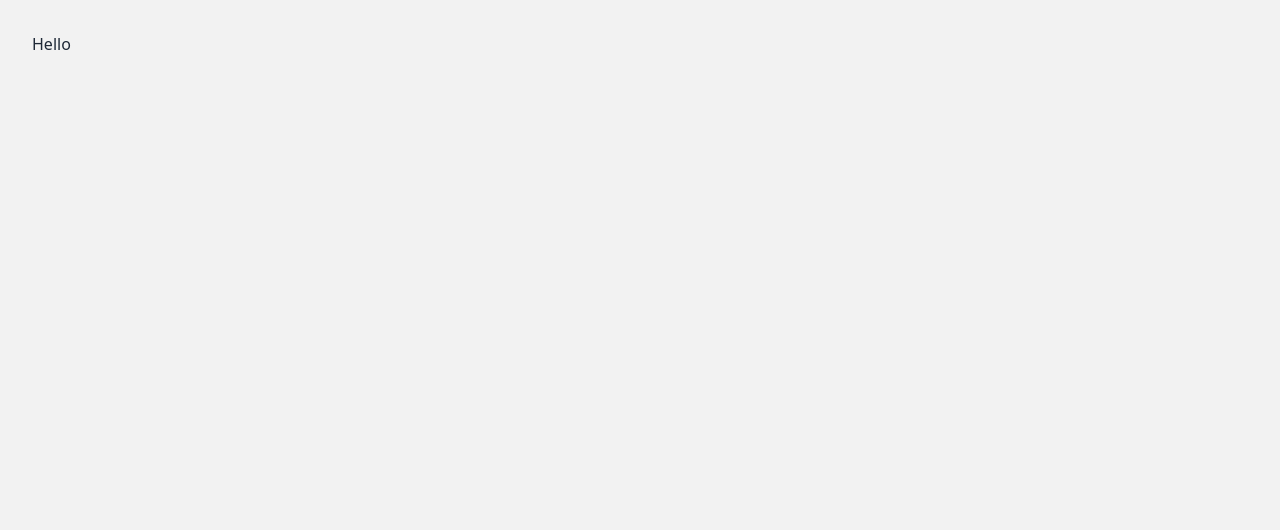
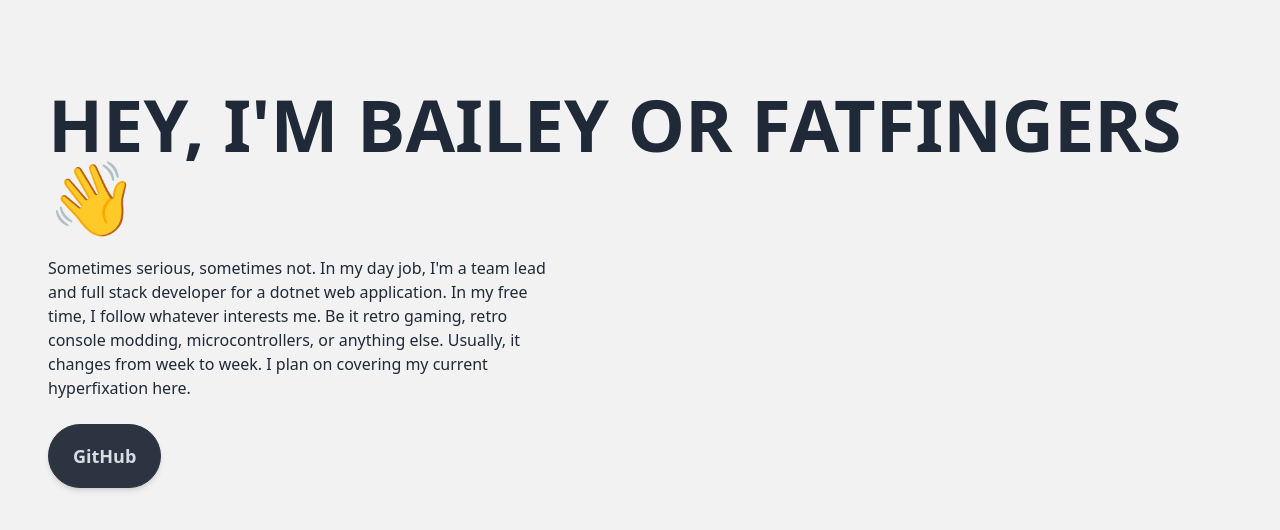
Before and after one commit to fatfingers23/my-blog, a Vue app: page / in a window 1280 px wide. Shown: the top 530 px of the page. Built offline with nearby package versions, Linux system fonts and the light colour scheme.

Commit message:
Right before articles comp

```diff
--- a/src/views/LandingView.vue
+++ b/src/views/LandingView.vue
@@ -1,9 +1,32 @@
 <script setup lang="ts">
+
+
 
 </script>
 
 <template>
-	<h1>Hello</h1>
+	<div
+		id="Me"
+		class="hero py-10 flex justify-center">
+		<div
+		class="hero-content flex-col lg:flex-row-reverse">
+
+		<div class="text-center lg:text-start">
+				<h1 class="font-poppins text-3xl font-black uppercase md:text-7xl">
+						Hey, i'm Bailey or FatFingers 👋
+				</h1>
+				<p class="py-6 font-poppins lg:max-w-lg">
+						 Sometimes serious, sometimes not. In my day job, I'm a team lead and full stack developer for a dotnet web application. In my free time, I follow whatever interests me. Be it retro gaming, retro console modding,  microcontrollers, or anything else. Usually, it changes from week to week. I plan on covering my current hyperfixation here.
+				</p>
+				<div class="flex gap-2 max-lg:justify-center">
+						<a href="https://github.com/fatfingers23" class="btn btn-neutral md:btn-lg rounded-full font-poppins shadow-md">
+GitHub</a>
+
+				</div>
+		</div>
+	</div>
+	</div>
+
 </template>
 
 <style scoped>
```
Also changed, not shown: src/Articles.json (added, +8 -0 lines), assets/github-mark.svg (added).
